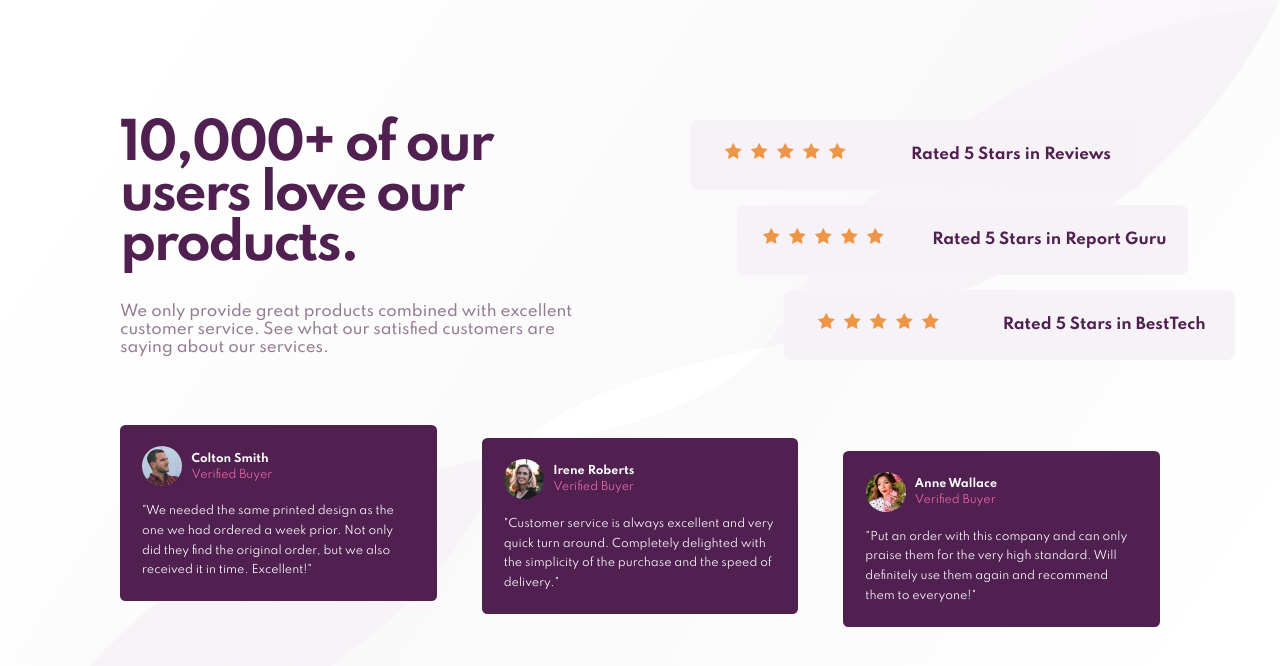
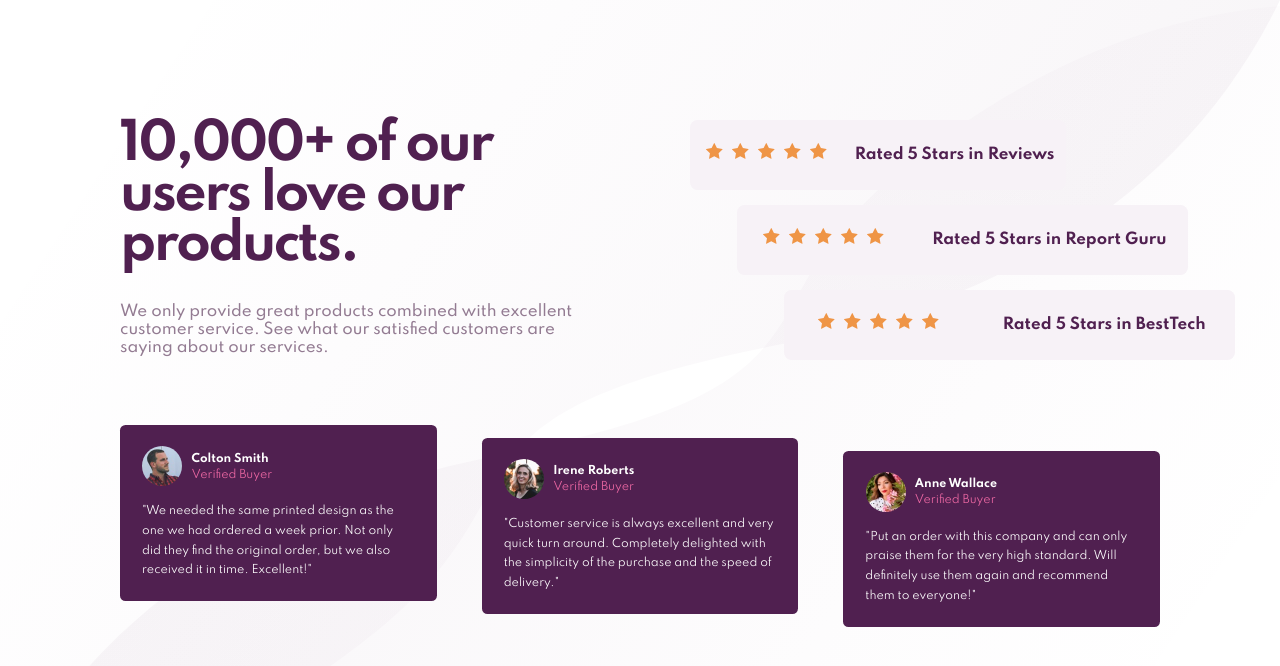
Before and after one commit to maxime-garnier/animated-umbrella, a plain HTML site: page index.html in a window 1280 px wide. Drawn offline with Linux system fonts and the light colour scheme.

Commit message:
from 120% to 100% so ratings fit better

```diff
--- a/public/css/style.css
+++ b/public/css/style.css
@@ -136,7 +136,7 @@ body {
     display: flex;
     align-items: center;
     justify-content: space-around;
-    width: 120%;
+    width: 100%;
   }
   .ratings li:nth-child(2) {
     grid-row-start: 2;
```
